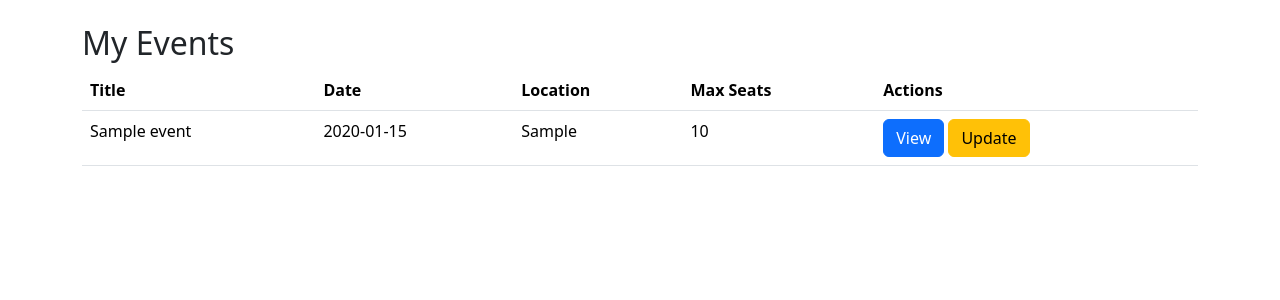
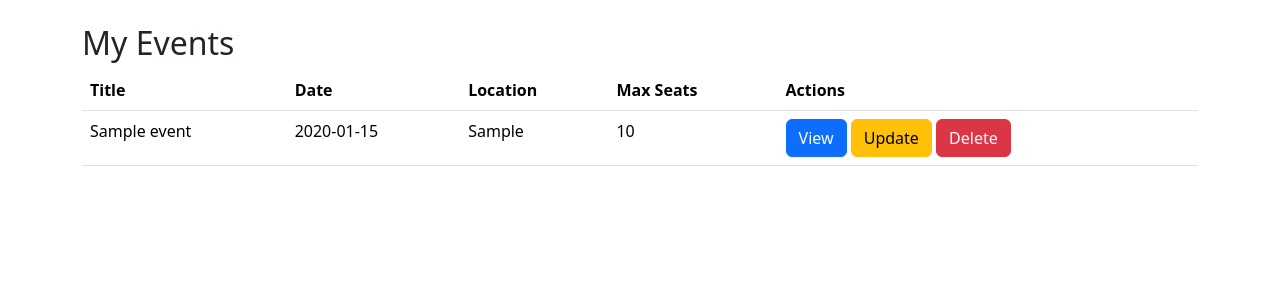
Before and after one commit to Chouaib-Djerdi/Backend-Bootcamp-Django, a Django app: page /my-events/ in a window 1280 px wide. Shown: the part 56-356 px from the top of the page. Run offline with Django 5.2, Linux system fonts and the light colour scheme; a user stored in the database is signed in; tables that the repository leaves empty hold one stand-in row (values such as "Sample post").

Commit message:
Delete an Event View

```diff
--- a/events/templates/my_events.html
+++ b/events/templates/my_events.html
@@ -24,7 +24,7 @@
             <td>
             <a href="{% url 'events:event-detail' event.id %}" class="btn btn-primary">View</a>
             <a href="{% url 'events:update-event' event.id %}" class="btn btn-warning">Update</a>
-            {% comment %} <a href="{% url 'events:event-delete' event.id %}" class="btn btn-danger">Delete</a> {% endcomment %}
+            <a href="{% url 'events:delete-event' event.id %}" class="btn btn-danger">Delete</a>
             </td>
         </tr>
         {% endfor %}
--- a/events/urls.py
+++ b/events/urls.py
@@ -9,4 +9,5 @@ urlpatterns = [
     path("add-event/", add_event, name="add-event"),
     path("update-event/<int:pk>/", update_event, name="update-event"),
     path("my-events/", my_events, name="my-events"),
+    path("delete-event/<int:pk>/", delete_event, name="delete-event")
 ]
--- a/events/views.py
+++ b/events/views.py
@@ -52,3 +52,9 @@ def update_event(request, pk):
         return redirect(reverse("events:event-listing"))
 
     return render(request, "update_event.html", context={"form": form})
+
+@login_required
+def delete_event(request, pk):
+    event = Event.objects.get(id=pk)
+    event.delete()
+    return redirect(reverse("events:event-listing"))
```
